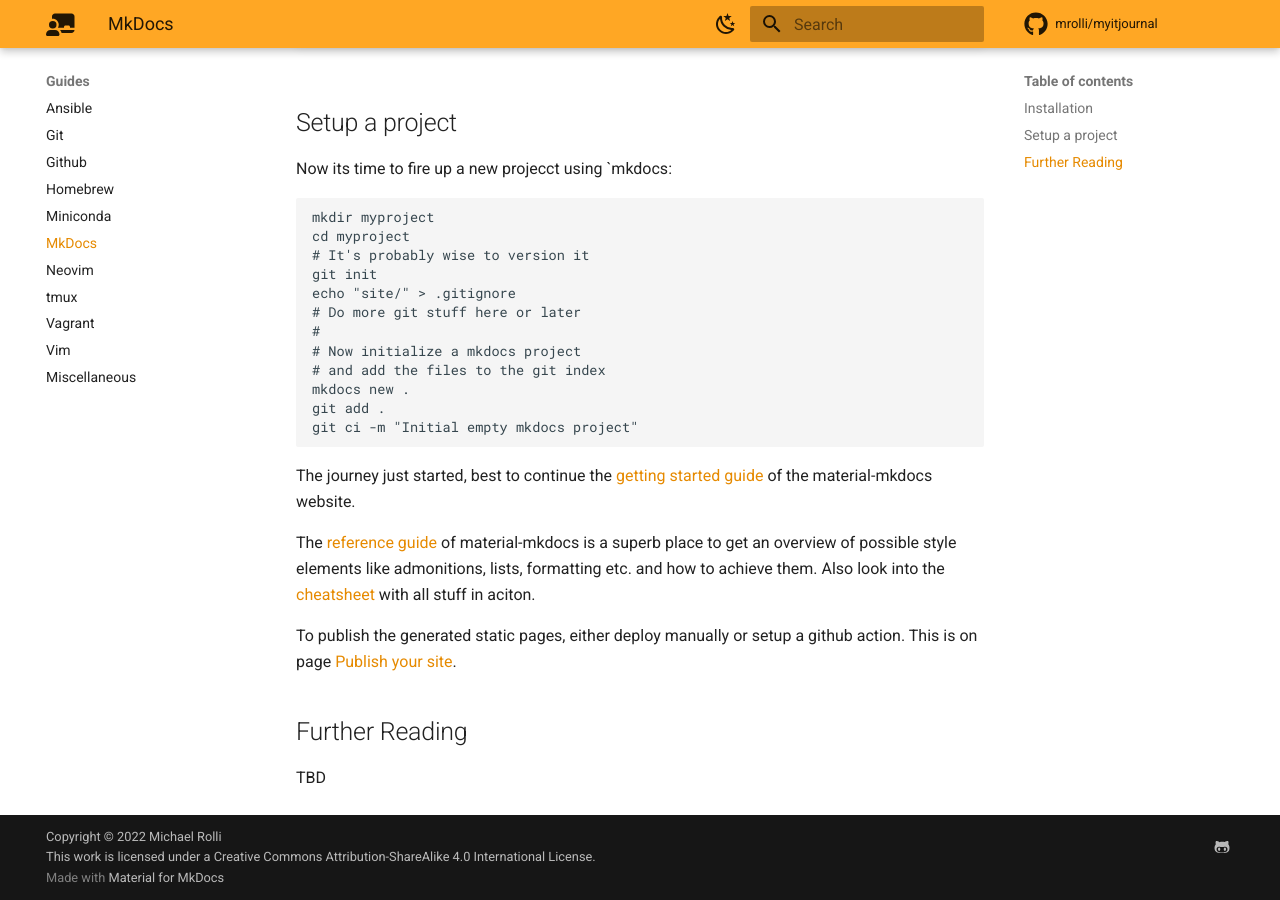
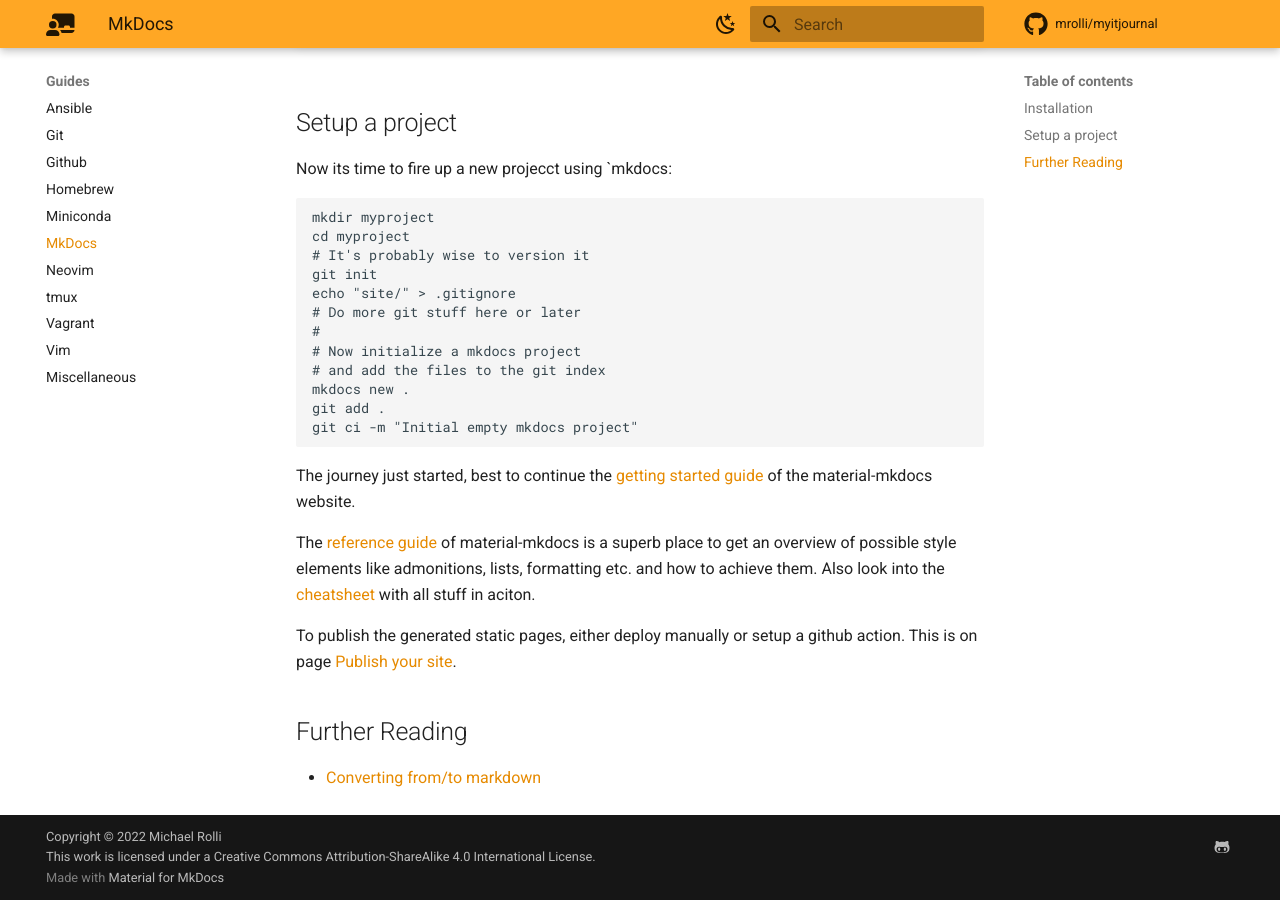
Before and after one commit to mrolli/myitjournal, an MkDocs documentation site: the page built from docs/guides/mkdocs.md, in a window 1280 px wide and 900 px high, scrolled down 599 px. Built offline with MkDocs 1.6.1 and Material for MkDocs 9.7.7, drawn with Linux system fonts in a browser that asks for light colours; comment, search, counter and statistics services are not loaded.

Commit message:
Add link to hint on convert markddown
The link provides small examples on how to convert from and to markdown
using Pandoc. Might be useful someday.

```diff
--- a/docs/guides/mkdocs.md
+++ b/docs/guides/mkdocs.md
@@ -50,7 +50,7 @@
 
 ## Further Reading
 
-TBD
+- [Converting from/to markdown](http://www.tips.mostserio.us/cnvffmt/)
 
 [1]: https://squidfunk.github.io/mkdocs-material/getting-started/
 [2]: https://squidfunk.github.io/mkdocs-material/reference/abbreviations/
```
